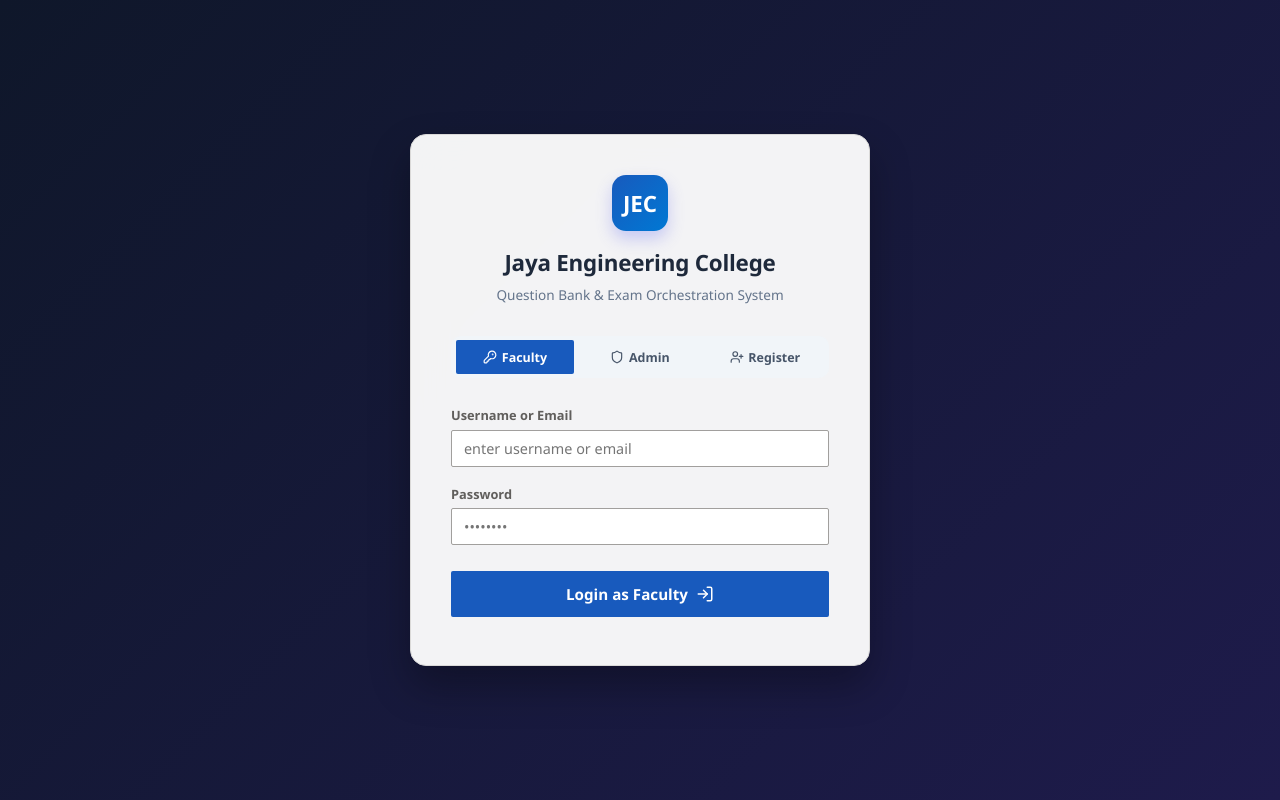
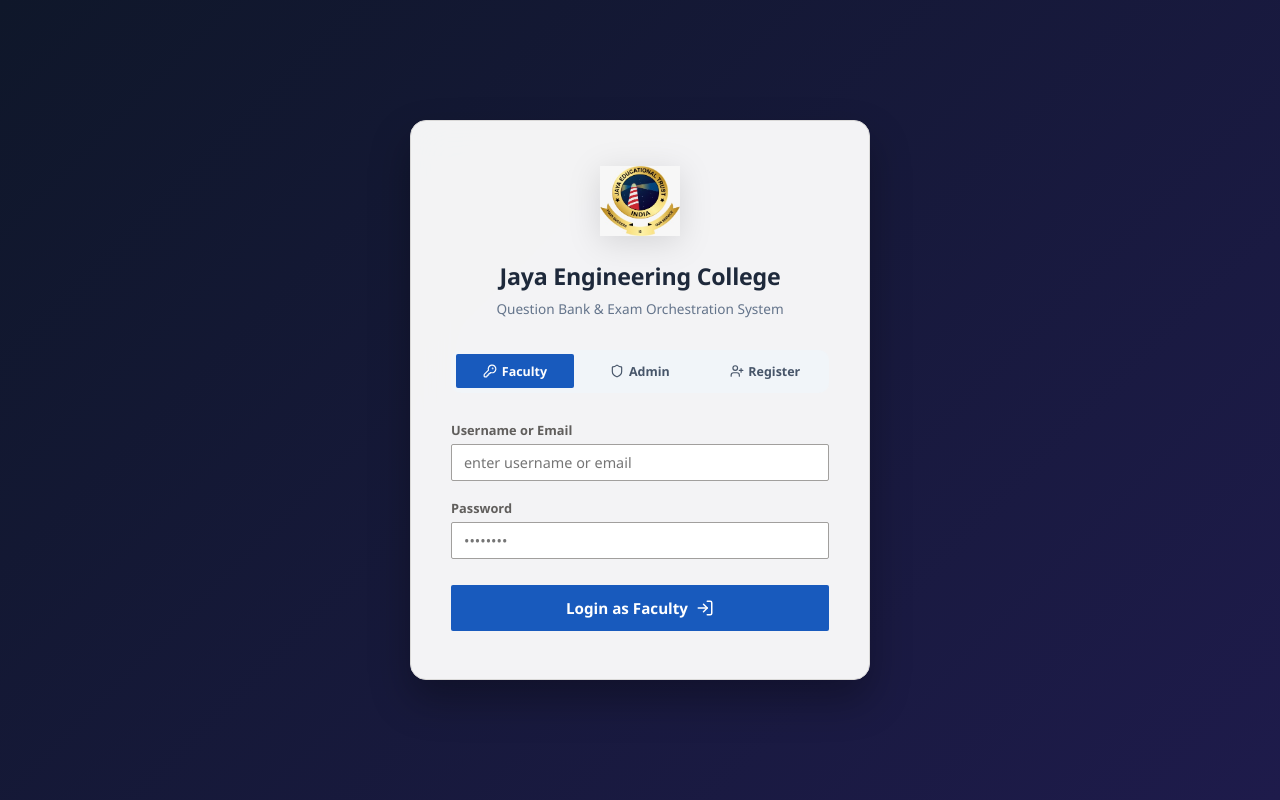
Before and after one commit to deepak-raven/Qn, a React (Vite) app in the folder frontend/: page / in a window 1280 px wide. Built offline with nearby package versions, Linux system fonts and the light colour scheme; no server answers; a web font is replaced by a local one.

Commit message:
feat : added logo

```diff
--- a/frontend/index.html
+++ b/frontend/index.html
@@ -3,9 +3,9 @@
 
 <head>
   <meta charset="UTF-8" />
-  <link rel="icon" type="image/svg+xml" href="./src/assets/image.png" />
+  <link rel="icon" type="image/png" href="/logo.png" />
   <meta name="viewport" content="width=device-width, initial-scale=1.0" />
-  <title>JEC</title>
+  <title>Jaya Engineering College - Exam Cell</title>
 </head>
 
 <body>
--- a/frontend/src/components/Header.jsx
+++ b/frontend/src/components/Header.jsx
@@ -1,5 +1,6 @@
 import React from 'react';
 import { Upload, CheckSquare, RefreshCw, Download, ShieldCheck, LogOut, User } from 'lucide-react';
+import logoImg from '../assets/image.png';
 
 export default function Header({
   config,
@@ -44,25 +45,22 @@
       gap: '1rem'
     }}>
       {/* 1. Left Section: Logo & Branding */}
-      <div style={{ display: 'flex', alignItems: 'center', gap: '0.75rem' }}>
-        <div style={{
-          width: '36px',
-          height: '36px',
-          borderRadius: '8px',
-          background: 'linear-gradient(135deg, var(--primary), var(--secondary))',
-          display: 'flex',
-          alignItems: 'center',
-          justifyContent: 'center',
-          boxShadow: '0 4px 10px rgba(24, 90, 189, 0.25)',
-          flexShrink: 0
-        }}>
-          <span style={{ color: '#fff', fontWeight: 'bold', fontSize: '0.95rem' }}>JEC</span>
-        </div>
+      <div style={{ display: 'flex', alignItems: 'center', gap: '0.85rem' }}>
+        <img
+          src={logoImg}
+          alt="Jaya Engineering College Logo"
+          style={{
+            height: '44px',
+            width: 'auto',
+            objectFit: 'contain',
+            flexShrink: 0
+          }}
+        />
         <div>
-          <h2 style={{ fontSize: '0.95rem', fontWeight: 'bold', color: 'var(--text-main)', margin: 0, lineHeight: 1.1 }}>
+          <h2 style={{ fontSize: '1rem', fontWeight: 'bold', color: 'var(--text-main)', margin: 0, lineHeight: 1.1 }}>
             Jaya Engineering College
           </h2>
-          <span style={{ fontSize: '0.7rem', color: 'var(--text-muted)', fontWeight: 500 }}>
+          <span style={{ fontSize: '0.72rem', color: 'var(--text-muted)', fontWeight: 500 }}>
             Exam Cell Orchestrator
           </span>
         </div>
--- a/frontend/src/components/LoginPage.jsx
+++ b/frontend/src/components/LoginPage.jsx
@@ -1,5 +1,6 @@
 import React, { useState } from 'react';
 import { Shield, KeyRound, UserPlus, LogIn, AlertCircle } from 'lucide-react';
+import logoImg from '../assets/image.png';
 
 export default function LoginPage({ onLogin, onRegister }) {
   const [mode, setMode] = useState('user'); // 'user' | 'admin' | 'register'
@@ -92,19 +93,25 @@
         {/* Header Branding */}
         <div style={{ textAlign: 'center', marginBottom: '2rem' }}>
           <div style={{
-            width: '56px',
-            height: '56px',
-            borderRadius: '14px',
-            background: 'linear-gradient(135deg, var(--primary, #6366f1), var(--secondary, #a855f7))',
+            width: '80px',
+            height: '80px',
+            margin: '0 auto 1.2rem',
             display: 'flex',
             alignItems: 'center',
             justifyContent: 'center',
-            margin: '0 auto 1rem',
-            boxShadow: '0 8px 16px rgba(99, 102, 241, 0.3)'
+            filter: 'drop-shadow(0 6px 16px rgba(0, 0, 0, 0.12))'
           }}>
-            <span style={{ color: '#fff', fontWeight: 'bold', fontSize: '1.4rem' }}>JEC</span>
+            <img
+              src={logoImg}
+              alt="Jaya Educational Trust Logo"
+              style={{
+                maxWidth: '100%',
+                maxHeight: '100%',
+                objectFit: 'contain'
+              }}
+            />
           </div>
-          <h2 style={{ margin: 0, fontSize: '1.4rem', color: '#1e293b', fontWeight: 800 }}>
+          <h2 style={{ margin: 0, fontSize: '1.45rem', color: '#1e293b', fontWeight: 800 }}>
             Jaya Engineering College
           </h2>
           <p style={{ margin: '0.4rem 0 0', fontSize: '0.85rem', color: '#64748b' }}>
```
Also changed, not shown: frontend/public/logo.png (added).
